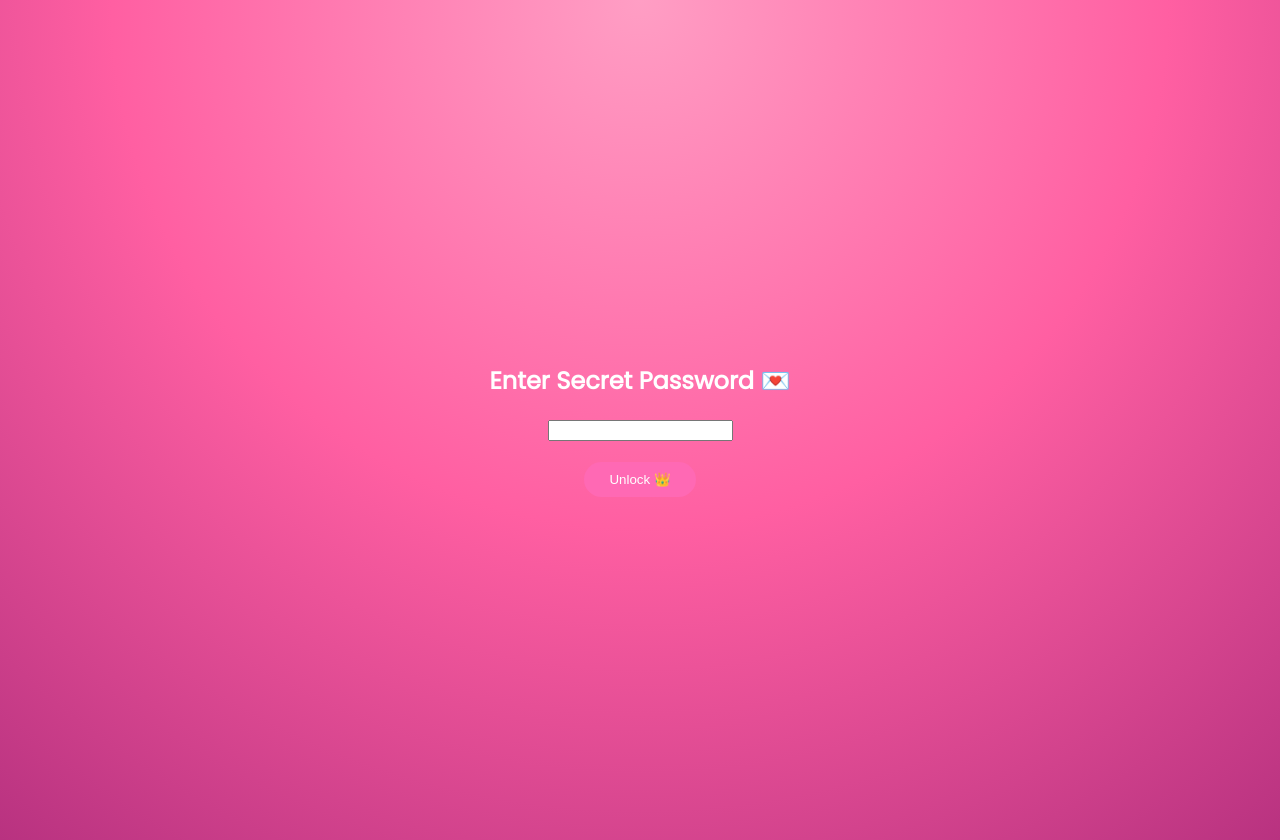
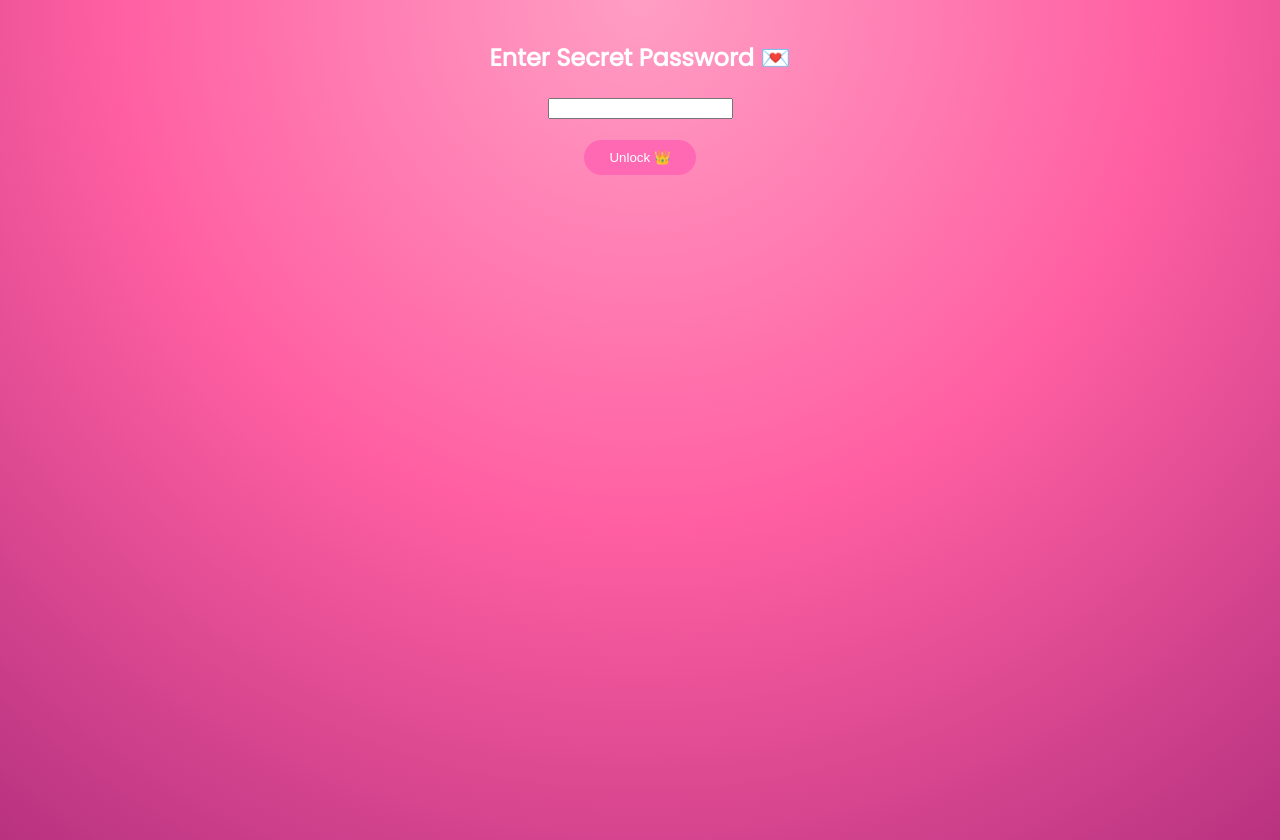
Before and after one commit to fardinhussain99-hub/BIrthday-Prakriti, a plain HTML site: page index.html in a window 1280 px wide. Drawn offline with Linux system fonts and the light colour scheme.

Commit message:
Update index.html

```diff
--- a/index.html
+++ b/index.html
@@ -15,9 +15,8 @@ background:radial-gradient(circle at top,#ff9ec4,#ff5fa2,#b83280);
 min-height:100vh;
 display:flex;
 justify-content:center;
-align-items:center;
-padding:20px;
-overflow:hidden;
+align-items:flex-start;
+padding:20px 0;
 }
 
 /* Fade */
@@ -40,8 +39,6 @@ width:90%;
 max-width:500px;
 text-align:center;
 box-shadow:0 20px 40px rgba(0,0,0,0.3);
-max-height:85vh;
-overflow-y:auto;
 }
 
 /* Title */
```
